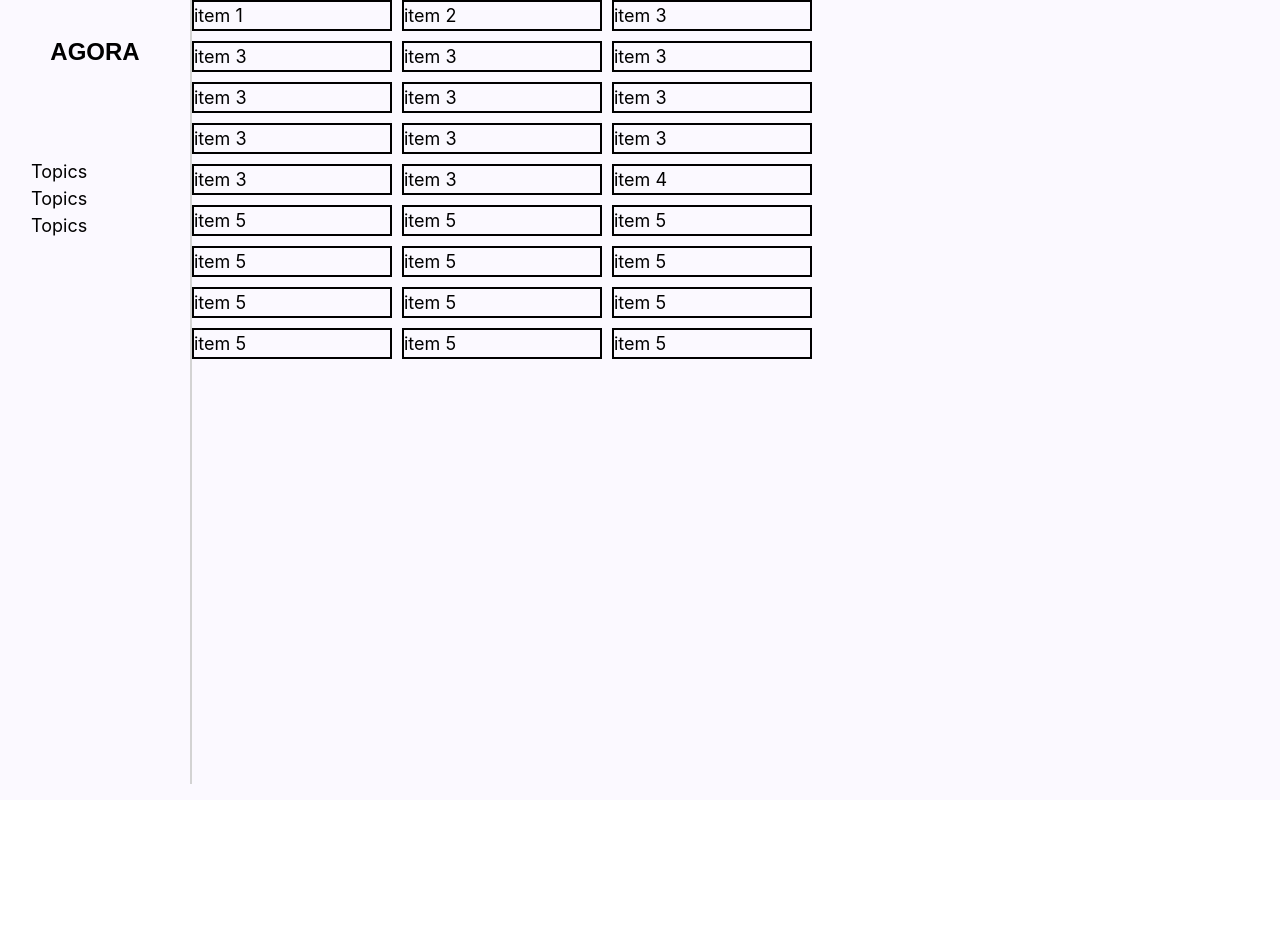
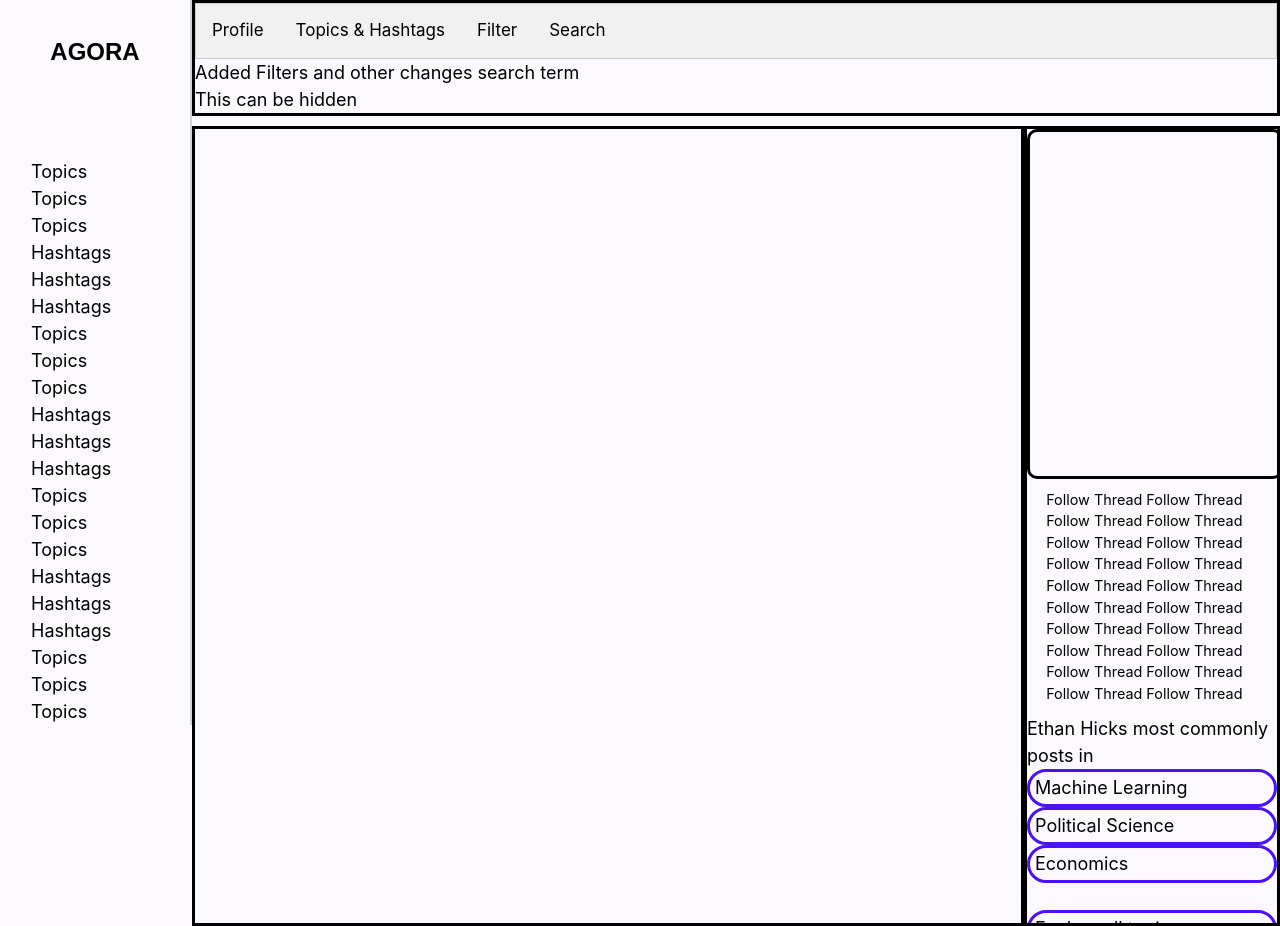
Before and after one commit to et-hicks/AgoraFrontend, a Next.js app: page / in a window 1280 px wide. Before the commit the page ends 800 px from the top, so only its background shows below. Built offline with nearby package versions, Linux system fonts and the light colour scheme.

Commit message:
this is a fine stopping point

```diff
--- a/components/Sidebar.tsx
+++ b/components/Sidebar.tsx
@@ -103,6 +103,13 @@ export default function Sidebar() {
             {/*<TrendingCategories category={TrendingCategory.Hashtag} />*/}
             {/*<SidebarCategory icon={ <BiHash /> } text={"Trending Hashtags"}/>*/}
             <TrendingCategories category={TrendingCategory.Topics} />
+            <TrendingCategories category={TrendingCategory.Hashtag} />
+            <TrendingCategories category={TrendingCategory.Topics} />
+            <TrendingCategories category={TrendingCategory.Hashtag} />
+            <TrendingCategories category={TrendingCategory.Topics} />
+            <TrendingCategories category={TrendingCategory.Hashtag} />
+            <TrendingCategories category={TrendingCategory.Topics} />
+
 
         </div>
     )
--- a/pages/_app.tsx
+++ b/pages/_app.tsx
@@ -12,7 +12,12 @@ import dynamic from "next/dynamic";
 function MyApp({ Component, pageProps }: AppProps) {
   return (
       <Provider store={store}>
-          <div style={{display: "flex",  flexDirection: "row", backgroundColor: "#FBF9FF", height: "100vh"}}>
+          <div style={{
+              display: "flex",
+              flexDirection: "row",
+              backgroundColor: "#FBF9FF",
+              // height: "100vh"
+          }}>
               <Sidebar />
                {/*<div style={{ height: "99vh", width: "85vw"}} >*/}
               <div >
@@ -21,9 +26,6 @@ function MyApp({ Component, pageProps }: AppProps) {
           </div>
       </Provider>
   );
-  //   return (
-  //       <RenderPDF />
-  //   );
 }
 
 export default MyApp
--- a/pages/index.tsx
+++ b/pages/index.tsx
@@ -10,6 +10,7 @@ import dynamic from "next/dynamic";
 import {useSelector} from "react-redux";
 import {AppState} from "../app/store";
 import Discussion from "../components/discussion/Discussion";
+import GenericButton from "../components/buttons/GenericButton";
 
 const RenderPDF = dynamic(import("../components/attachments/RenderPDF"), {ssr: false})
 
@@ -126,13 +127,96 @@ const HomePage = () => {
     );
 }
 
-const ProfileHead = () => {
+const ProfilePicture = () => {
     return (
         <div style={{
             border: "3px solid black",
-            width: "400px",
-            height: "400px"
+            width: "inherit",
+            height: "350px",
+            borderRadius: "10px"
         }}>
+
+        </div>
+    );
+}
+
+const UserBio = () => {
+
+    // TODO: When the bio is too long have it pop out into a more approachable size
+    // TODO: turn this into a pop up
+    return (
+        <div style={{
+            width: "inherit",
+            height: "fit-content",
+            padding: "1.25vh 1.5vw",
+            fontSize: ".8em"
+        }}>
+            Follow Thread
+            Follow Thread
+            Follow Thread
+            Follow Thread
+            Follow Thread
+            Follow Thread
+            Follow Thread
+            Follow Thread
+            Follow Thread
+            Follow Thread
+            Follow Thread
+            Follow Thread
+            Follow Thread
+            Follow Thread
+            Follow Thread
+            Follow Thread
+            Follow Thread
+            Follow Thread
+            Follow Thread
+            Follow Thread
+        </div>
+    );
+}
+
+const ProfileColumn = () => {
+    return (
+        <div style={{
+            // TODO: set a min and a max height here
+            border: "3px solid black",
+            width: "20vw",
+            height: "100vh",
+            overflow: "scroll"
+        }}>
+            <ProfilePicture />
+            <UserBio />
+            <UsersMostCommonTopics />
+        </div>
+    );
+}
+
+const UsersMostCommonTopics = () => {
+    const user = "Ethan Hicks";
+    return (
+        <div>
+            <div>
+                { user } most commonly posts in
+            </div>
+            <GenericButton displayText={"Machine Learning"} />
+            <GenericButton displayText={"Political Science"} />
+            <GenericButton displayText={"Economics"} />
+            <br />
+            <GenericButton displayText={"Explore all topics"} />
+            <GenericButton displayText={"Explore all hashtags"} />
+        </div>
+    );
+}
+
+const ContentColumn = () => {
+    return (
+        <div style={{
+            border: "3px solid black",
+            width: "65vw",
+            height: "100vh"
+        }}>
+
+
 
         </div>
     );
@@ -142,12 +226,24 @@ const ProfileTabs = () => {
     return (
         <div style={{
             border: "3px solid black",
-            width: "65vw",
-            height: "20vh",
+            width: "85vw",
+            // height: "10vh",
             position: "sticky",
             top: "0",
+            margin: "auto"
         }}>
-
+            <div className={styles.tab}>
+                <button className={styles.tablinks}> Profile </button>
+                <button className={styles.tablinks}> Topics & Hashtags</button>
+                <button className={styles.tablinks} > Filter </button>
+                <button className={styles.tablinks} > Search </button>
+            </div>
+            <div>
+                Added Filters and other changes search term
+            </div>
+            <div>
+                This can be hidden
+            </div>
         </div>
     );
 }
@@ -170,122 +266,24 @@ const UserPage = () => {
 
     return (
         <div style={{
-            display: "grid",
+            display: "flex",
             // gridTemplateColumns: "repeat(5, 16rem)",
             // gridTemplateRows: "repeat(5, 16rem)",
-            gridAutoColumns: "200px",
-            gridTemplateAreas: "\"a a .\"\n" +
-                "            \"a a .\"\n" +
-                "            \". b c\"",
-            gap: "10px"
-            // flexDirection: "column"
+            gap: "10px",
+            flexDirection: "column"
         }}>
             <Head>
                 <title> { user } </title>
             </Head>
-            <div className={styles.gridItem}>
-                item 1
+            <ProfileTabs />
+
+            <div style={{
+                display: "flex",
+                flexDirection: "row"
+            }}>
+                <ContentColumn />
+                <ProfileColumn />
             </div>
-            <div className={styles.gridItem}>
-                item 2
-            </div >
-            <div className={styles.gridItem}>
-                item 3
-            </div >
-            <div className={styles.gridItem}>
-                item 3
-            </div >
-            <div className={styles.gridItem}>
-                item 3
-            </div >
-            <div className={styles.gridItem}>
-                item 3
-            </div >
-            <div className={styles.gridItem}>
-                item 3
-            </div >
-            <div className={styles.gridItem}>
-                item 3
-            </div >
-            <div className={styles.gridItem}>
-                item 3
-            </div >
-            <div className={styles.gridItem}>
-                item 3
-            </div >
-            <div className={styles.gridItem}>
-                item 3
-            </div >
-            <div className={styles.gridItem}>
-                item 3
-            </div >
-
-            <div className={styles.gridItem}>
-                item 3
-            </div >
-            <div className={styles.gridItem}>
-                item 3
-            </div >
-
-
-
-            <div className={styles.gridItem}>
-                item 4
-            </div>
-            <div className={styles.gridItem}>
-                item 5
-            </div>
-            <div className={styles.gridItem}>
-                item 5
-            </div>
-            <div className={styles.gridItem}>
-                item 5
-            </div>
-            <div className={styles.gridItem}>
-                item 5
-            </div>
-            <div className={styles.gridItem}>
-                item 5
-            </div>
-            <div className={styles.gridItem}>
-                item 5
-            </div>
-            <div className={styles.gridItem}>
-                item 5
-            </div>
-            <div className={styles.gridItem}>
-                item 5
-            </div>
-            <div className={styles.gridItem}>
-                item 5
-            </div>
-            <div className={styles.gridItem}>
-                item 5
-            </div>
-            <div className={styles.gridItem}>
-                item 5
-            </div>
-            <div className={styles.gridItem}>
-                item 5
-            </div>
-            {/*<div style={{*/}
-            {/*    display: "flex"*/}
-            {/*}}>*/}
-            {/*    <ProfileHead />*/}
-            {/*    <ProfileTabs />*/}
-            {/*</div>*/}
-            {/*<UserGeneratedContent />*/}
-            {/*<UserGeneratedContent />*/}
-            {/*<UserGeneratedContent />*/}
-            {/*<UserGeneratedContent />*/}
-            {/*<UserGeneratedContent />*/}
-            {/*<UserGeneratedContent />*/}
-            {/*<UserGeneratedContent />*/}
-
-            {/*<UserGeneratedContent />*/}
-            {/*<UserGeneratedContent />*/}
-            {/*<UserGeneratedContent />*/}
-            {/*<UserGeneratedContent />*/}
 
         </div>
     );
--- a/styles/Buttons/Buttons.module.css
+++ b/styles/Buttons/Buttons.module.css
@@ -21,6 +21,7 @@
     margin: auto;
     padding: 1% 2%;
     color: black;
+    transition: 0.2s;
 }
 .genericButtonContainer:hover {
     border: 3px solid black;
--- a/styles/Home.module.css
+++ b/styles/Home.module.css
@@ -137,3 +137,39 @@
 .gridItem {
   border: 2px solid black;
 }
+/* from the internet */
+.tab {
+  overflow: hidden;
+  border: 1px solid #ccc;
+  background-color: #f1f1f1;
+  height: inherit;
+  margin: auto;
+}
+
+/* Style the buttons inside the tab */
+.tab button {
+  background-color: inherit;
+  float: left;
+  border: none;
+  outline: none;
+  cursor: pointer;
+  padding: 14px 16px;
+  transition: 0.3s;
+  font-size: 17px;
+}
+
+/* Change background color of buttons on hover */
+.tab button:hover {
+  background-color: #ddd;
+}
+
+/* Create an active/current tablink class */
+.tab button.active {
+  background-color: #ccc;
+}
+
+/* Style the tab content */
+
+.tablinks {
+  margin: auto;
+}
--- a/styles/Sidebar.module.css
+++ b/styles/Sidebar.module.css
@@ -51,12 +51,14 @@
     /*border: 2px dashed blueviolet;*/
     border-right: 2px solid lightgrey;
     width: 15vw;
-    height: 98vh;
+    height: min-content;
     overflow: scroll;
     display: flex;
     flex-direction: column;
     align-items: center;
     background-color: #FBF9FF;
+    position: sticky;
+    top: 0;
 }
 
 .sidebarButton {
```
